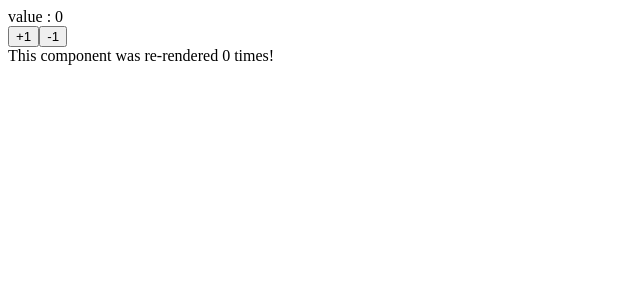
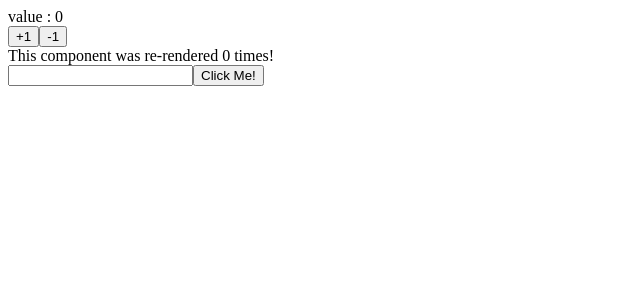
Before and after one commit to syuniki/first-react, a React (Create React App) app: page / in a window 1280 px wide. Shown: the top 300 px of the page, without its empty margins (0-640 px from the left). Built offline with nearby package versions, Linux system fonts and the light colour scheme.

Commit message:
useRefの基本的な利用の方法<DOM>

```diff
--- a/src/Counter.tsx
+++ b/src/Counter.tsx
@@ -1,4 +1,4 @@
-import React, { useEffect, useRef, useState } from 'react';
+import React, { useEffect, useRef, useState } from 'react';   // インポート
 
 const Counter: React.FC<{}> = () => {
     const initialValue: any = 0;
@@ -12,10 +12,18 @@
     };
 
     const renderTimes = useRef<number>(0);
-    useEffect(() => {
+    useEffect(() => {  // useEffect に渡された関数はレンダーの結果が画面に反映された後に動作する
         renderTimes.current += 1;
         console.log('render was done.');
     });
+
+    const ref = useRef<HTMLInputElement>(null); // null! ← non null assertion operator (実際のデータにはnullはわたらないよいう明示的な表示)
+    const focusInput = () => {
+        // if(ref.current !== null) {
+        //     ref.current.focus();
+        // }
+        ref.current?.focus();  // ref.corrent が null の場合に処理をやめてくれる
+    }
 
     return (
         <div>
@@ -23,6 +31,8 @@
             <button onClick={increment}>+1</button>
             <button onClick={decrement}>-1</button>
             <div>This component was re-rendered { renderTimes.current } times!</div>
+            <input ref={ref} type="text" />
+            <button onClick={focusInput}>Click Me!</button>
         </div>
     );
 };
```
